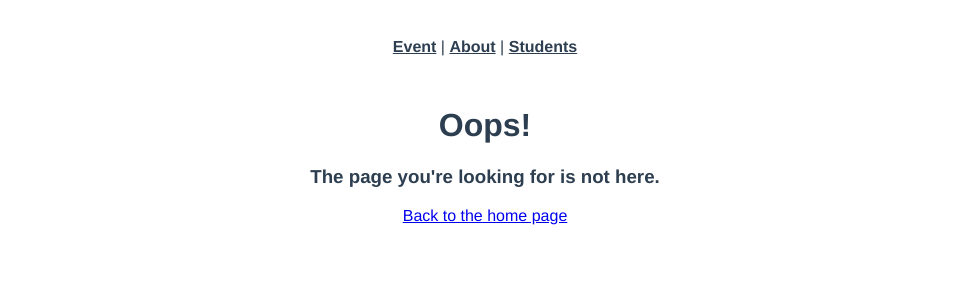
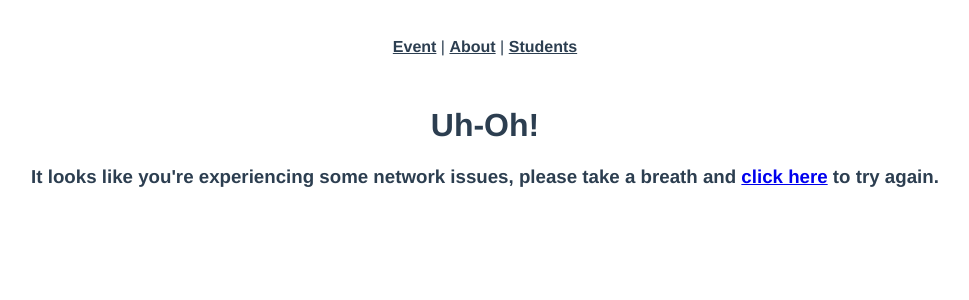
Before and after one commit to vidchayada/Lab02-vue, a Vue app: page /network-error in a window 1280 px wide. Shown: the top 300 px of the page, without its empty margins (155-1124 px from the left). Built offline with nearby package versions, Linux system fonts and the light colour scheme; the HTML template or start-up script is replaced by a standard one.

Commit message:
5.2 (no underline)

```diff
--- a/src/router/index.ts
+++ b/src/router/index.ts
@@ -7,6 +7,7 @@
 import EventLayoutView from '@/views/event/LayoutView.vue'
 import StudentListView from '@/views/StudentListView.vue'
 import NotFoundView from '@/views/NotFoundView.vue'
+import NetworkErrorView from '@/views/NetworkErrorView.vue'
 
 const router = createRouter({
   history: createWebHistory(import.meta.env.BASE_URL),
@@ -52,6 +53,11 @@
       component: AboutView,
     },
     {
+      path: '/network-error',
+      name: 'network-error-view',
+      component: NetworkErrorView,
+    },
+    {
       path: '/404/:resource',
       name: '404-resource-view',
       component: NotFoundView,
--- /dev/null
+++ b/src/views/NetworkErrorView.vue
@@ -0,0 +1,9 @@
+<template>
+  <div class="networkError">
+    <h1>Uh-Oh!</h1>
+    <h3>
+      It looks like you're experiencing some network issues, please take a breath and
+      <a href="#" @click="$router.go(-1)">click here</a> to try again.
+    </h3>
+  </div>
+</template>
--- a/src/views/event/LayoutView.vue
+++ b/src/views/event/LayoutView.vue
@@ -18,11 +18,15 @@
     .then((response) => {
       event.value = response.data
     })
-    .catch(() => {
-      router.push({
-        name: '404-resource-view',
-        params: { resource: 'event' },
-      })
+    .catch((error) => {
+      if (error.response && error.response.status === 404) {
+        router.push({
+          name: '404-resource-view',
+          params: { resource: 'event' },
+        })
+      } else {
+        router.push({ name: 'network-error-view' })
+      }
     })
 })
 </script>
```
